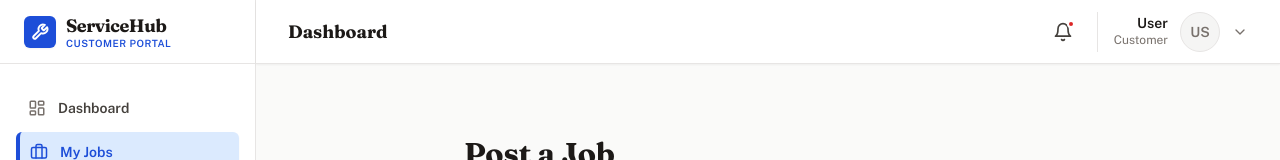
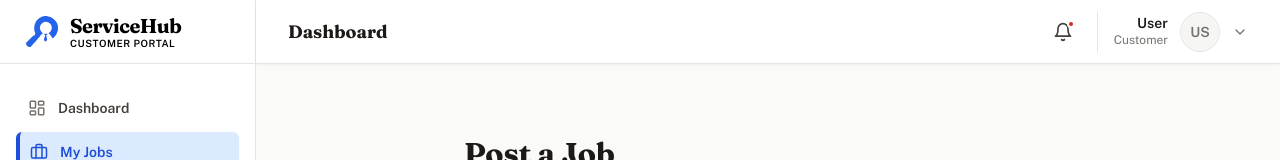
Before and after one commit to INSA-Summer-Camp-Project/web-frontend, a Next.js app: page /customer/jobs/new in a window 1280 px wide. Shown: the top 160 px of the page. Built offline with nearby package versions, Linux system fonts and the light colour scheme; no server answers.

Commit message:
refactor(layout): update Sidebar, WorkerSidebar, MobileNav, and DashboardShell branding

```diff
--- a/src/components/layout/DashboardShell.tsx
+++ b/src/components/layout/DashboardShell.tsx
@@ -2,10 +2,10 @@
 
 import React from "react";
 import Link from "next/link";
-import { Wrench } from "lucide-react";
 import { WorkerSidebar } from "./WorkerSidebar";
 import { WorkerMobileNav } from "./WorkerMobileNav";
 import { useAuthStore } from "@/stores/authStore";
+import { Logo } from "@/components/ui/Logo";
 
 export interface DashboardShellProps {
   children: React.ReactNode;
@@ -27,14 +27,7 @@ export const DashboardShell: React.FC<DashboardShellProps> = ({
       <div className="flex-1 flex flex-col min-w-0 pb-16 lg:pb-8">
         {/* Mobile Top Header */}
         <header className="lg:hidden h-14 bg-surface border-b border-border px-4 flex items-center justify-between sticky top-0 z-layer-sticky">
-          <Link href="/worker/dashboard" className="flex items-center gap-2">
-            <div className="w-7 h-7 rounded-sm bg-primary flex items-center justify-center text-white shadow-xs">
-              <Wrench size={16} className="stroke-[2.5]" />
-            </div>
-            <span className="font-serif text-base font-bold text-ink tracking-tight">
-              ServiceHub
-            </span>
-          </Link>
+          <Logo variant="blue" size={28} href="/worker/dashboard" />
 
           <div className="flex items-center gap-3">
             {headerActions}
--- a/src/components/layout/MobileNav.tsx
+++ b/src/components/layout/MobileNav.tsx
@@ -9,11 +9,11 @@ import {
   User,
   Settings,
   LogOut,
-  Wrench,
   Search,
   X,
 } from "lucide-react";
 import { Avatar } from "@/components/ui/Avatar";
+import { Logo } from "@/components/ui/Logo";
 import { cn } from "@/lib/utils";
 import { useAuthStore } from "@/stores/authStore";
 import { authApi } from "@/lib/api/auth";
@@ -109,14 +109,7 @@ export const MobileNav: React.FC<MobileNavProps> = ({
         )}
       >
         <div className="h-16 flex items-center justify-between px-6 border-b border-border">
-          <Link href="/" className="flex items-center gap-2 group">
-            <div className="w-8 h-8 rounded-sm bg-primary flex items-center justify-center text-white shadow-xs">
-              <Wrench size={18} className="stroke-[2.5]" />
-            </div>
-            <span className="font-serif text-xl font-semibold text-ink tracking-tight">
-              ServiceHub
-            </span>
-          </Link>
+          <Logo variant="blue" size={32} href="/" />
           <button
             onClick={onClose}
             className="p-1 -mr-2 text-ink-muted hover:text-ink transition-colors"
--- a/src/components/layout/Sidebar.tsx
+++ b/src/components/layout/Sidebar.tsx
@@ -9,10 +9,10 @@ import {
   User,
   Settings,
   LogOut,
-  Wrench,
   Search,
 } from "lucide-react";
 import { Avatar } from "@/components/ui/Avatar";
+import { Logo } from "@/components/ui/Logo";
 import { cn } from "@/lib/utils";
 import { useAuthStore } from "@/stores/authStore";
 import { authApi } from "@/lib/api/auth";
@@ -88,19 +88,12 @@ export const Sidebar: React.FC<SidebarProps> = ({
     <aside className="hidden lg:flex flex-col w-64 h-screen fixed top-0 left-0 bg-surface border-r border-border z-layer-sticky">
       {/* Logo */}
       <div className="h-16 flex items-center px-6 border-b border-border">
-        <Link href="/" className="flex items-center gap-2.5 group">
-          <div className="w-8 h-8 rounded-sm bg-primary flex items-center justify-center text-white shadow-xs">
-            <Wrench size={18} className="stroke-[2.5]" />
-          </div>
-          <div className="flex flex-col">
-            <span className="font-serif text-lg font-bold text-ink tracking-tight group-hover:text-primary transition-colors">
-              ServiceHub
-            </span>
-            <span className="text-[10px] font-semibold text-primary uppercase tracking-wider -mt-1">
-              {isWorker ? "Worker Portal" : "Customer Portal"}
-            </span>
-          </div>
-        </Link>
+        <Logo
+          variant="blue"
+          size={36}
+          href="/"
+          subtitle={isWorker ? "Worker Portal" : "Customer Portal"}
+        />
       </div>
 
       {/* Nav Links */}
--- a/src/components/layout/WorkerSidebar.tsx
+++ b/src/components/layout/WorkerSidebar.tsx
@@ -9,10 +9,10 @@ import {
   CheckSquare,
   Bell,
   User,
-  Wrench,
   LogOut,
 } from "lucide-react";
 import { useAuthStore } from "@/stores/authStore";
+import { Logo } from "@/components/ui/Logo";
 
 export interface NavItem {
   label: string;
@@ -78,22 +78,12 @@ export const WorkerSidebar: React.FC<WorkerSidebarProps> = ({
     >
       {/* Brand Logo Header */}
       <div className="h-16 px-6 flex items-center border-b border-border">
-        <Link
+        <Logo
+          variant="blue"
+          size={36}
           href="/worker/dashboard"
-          className="flex items-center gap-2.5 group"
-        >
-          <div className="w-8 h-8 rounded-sm bg-primary flex items-center justify-center text-white shadow-xs">
-            <Wrench size={18} className="stroke-[2.5]" />
-          </div>
-          <div className="flex flex-col">
-            <span className="font-serif text-lg font-bold text-ink tracking-tight group-hover:text-primary transition-colors">
-              ServiceHub
-            </span>
-            <span className="text-[10px] font-semibold text-primary uppercase tracking-wider -mt-1">
-              Worker Portal
-            </span>
-          </div>
-        </Link>
+          subtitle="Worker Portal"
+        />
       </div>
 
       {/* Navigation List */}
```
